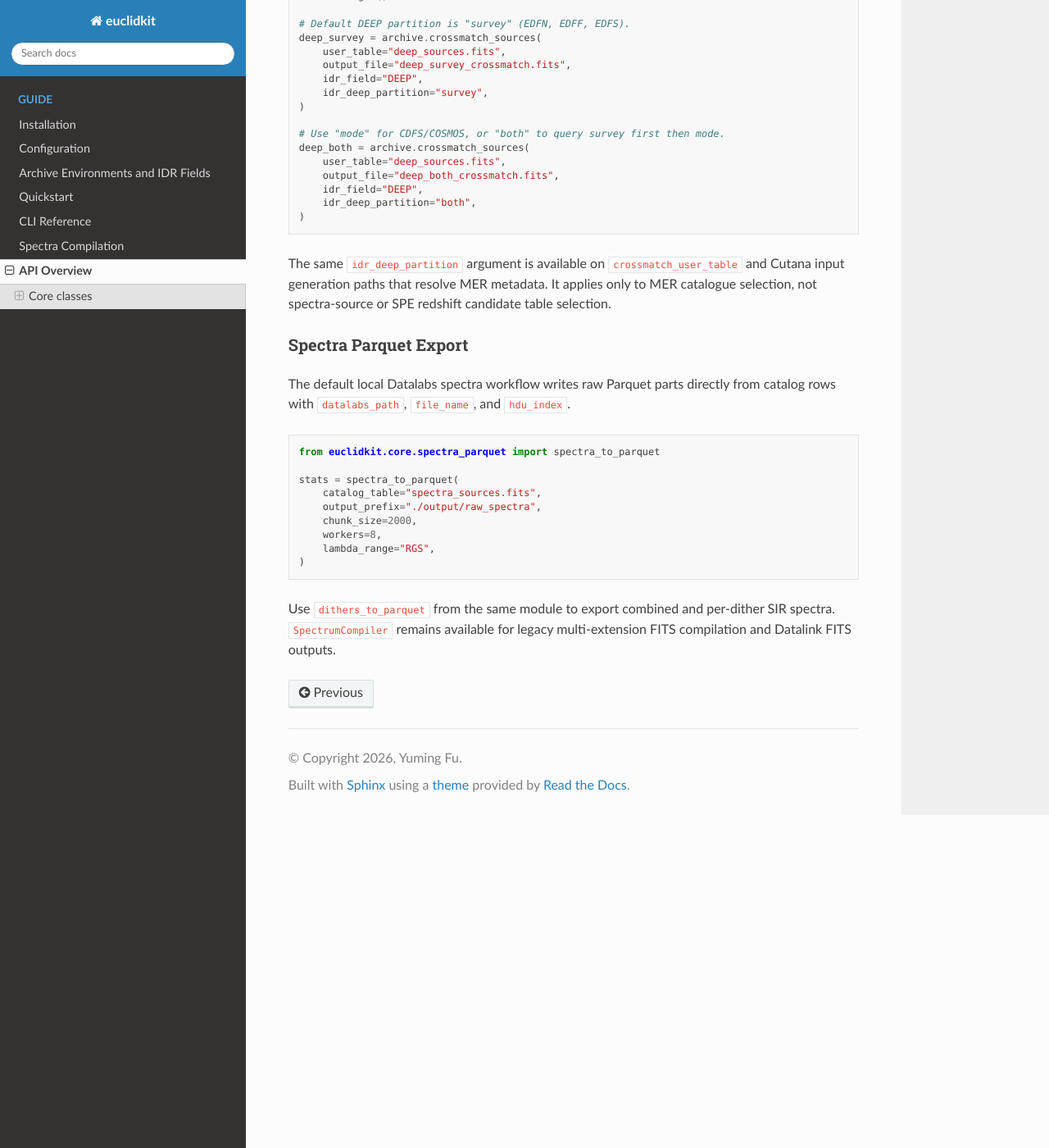
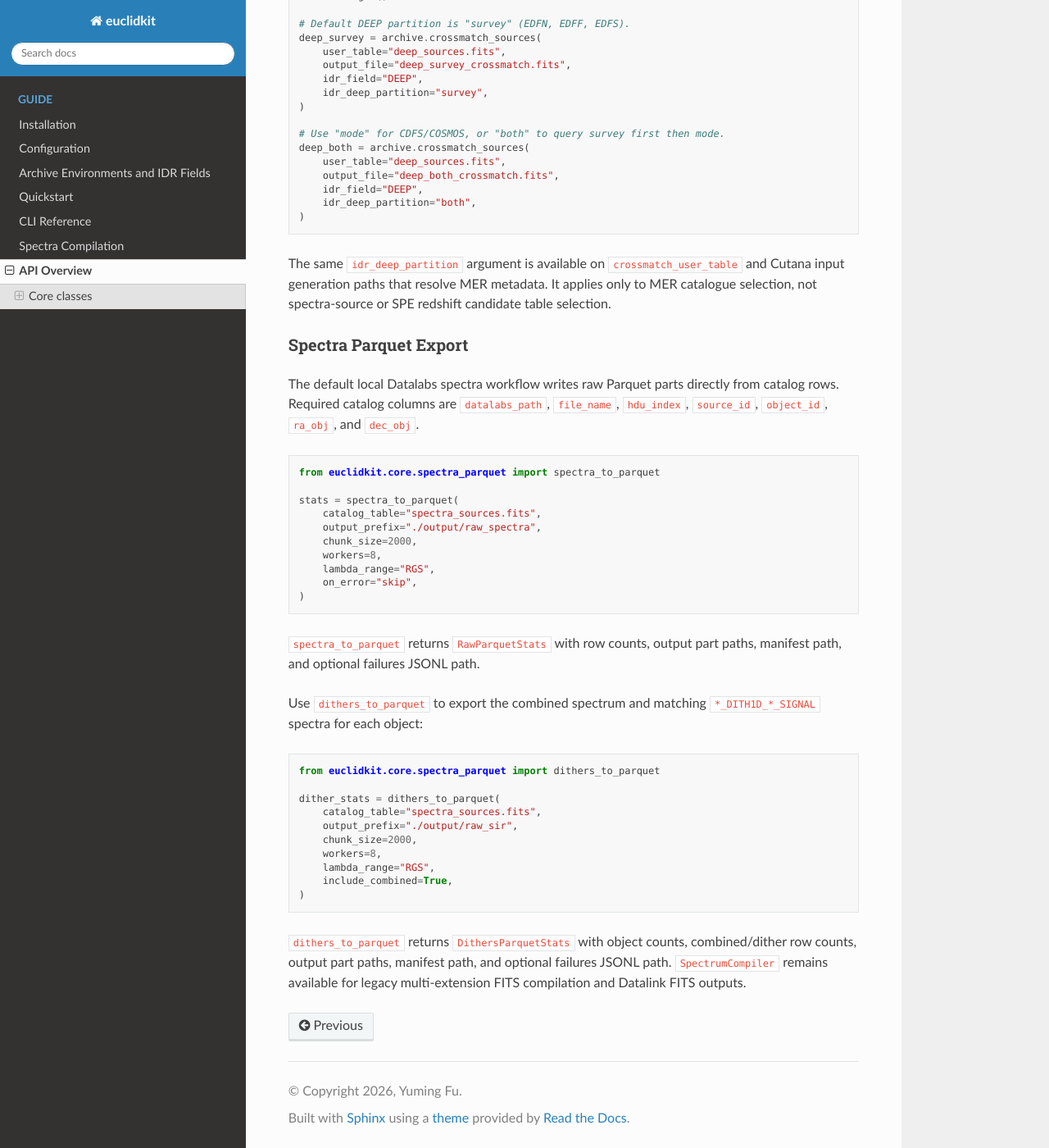
Before and after one commit to rudolffu/euclidkit, a Sphinx documentation site: the page built from docs/source/api.rst, in a window 1280 px wide and 1400 px high, scrolled down 809 px. Shown: the whole window at 82% size. Built offline with Sphinx 7.4.7 and the Read the Docs theme 3.1.0, drawn with Linux system fonts in a browser that asks for light colours.

Commit message:
docs: update spectra parquet workflow

```diff
--- a/docs/source/api.rst
+++ b/docs/source/api.rst
@@ -62,7 +62,8 @@ Spectra Parquet Export
 ~~~~~~~~~~~~~~~~~~~~~~
 
 The default local Datalabs spectra workflow writes raw Parquet parts directly
-from catalog rows with ``datalabs_path``, ``file_name``, and ``hdu_index``.
+from catalog rows. Required catalog columns are ``datalabs_path``, ``file_name``,
+``hdu_index``, ``source_id``, ``object_id``, ``ra_obj``, and ``dec_obj``.
 
 .. code-block:: python
 
@@ -74,8 +75,29 @@ from catalog rows with ``datalabs_path``, ``file_name``, and ``hdu_index``.
        chunk_size=2000,
        workers=8,
        lambda_range="RGS",
+       on_error="skip",
    )
 
-Use ``dithers_to_parquet`` from the same module to export combined and per-dither
-SIR spectra. ``SpectrumCompiler`` remains available for legacy multi-extension
-FITS compilation and Datalink FITS outputs.
+``spectra_to_parquet`` returns ``RawParquetStats`` with row counts, output part
+paths, manifest path, and optional failures JSONL path.
+
+Use ``dithers_to_parquet`` to export the combined spectrum and matching
+``*_DITH1D_*_SIGNAL`` spectra for each object:
+
+.. code-block:: python
+
+   from euclidkit.core.spectra_parquet import dithers_to_parquet
+
+   dither_stats = dithers_to_parquet(
+       catalog_table="spectra_sources.fits",
+       output_prefix="./output/raw_sir",
+       chunk_size=2000,
+       workers=8,
+       lambda_range="RGS",
+       include_combined=True,
+   )
+
+``dithers_to_parquet`` returns ``DithersParquetStats`` with object counts,
+combined/dither row counts, output part paths, manifest path, and optional
+failures JSONL path. ``SpectrumCompiler`` remains available for legacy
+multi-extension FITS compilation and Datalink FITS outputs.
--- a/docs/source/index.rst
+++ b/docs/source/index.rst
@@ -10,7 +10,7 @@ euclidkit Documentation
    :alt: PyPI version
 
 euclidkit is a toolkit for Euclid archival data analysis workflows, including
-catalog crossmatch, spectra query/compilation, and cutout pipeline helpers.
+catalog crossmatch, spectra query, Parquet/FITS spectra export, and cutout pipeline helpers.
 
 Contents
 --------
--- a/docs/source/installation.rst
+++ b/docs/source/installation.rst
@@ -7,6 +7,7 @@ Requirements
 - Python 3.11+
 - Access to ESA Datalabs volumes for local spectra Parquet/FITS workflows
 - COSMOS credentials for Euclid archive access
+- ``pyarrow`` for Parquet workflows (installed as a normal dependency)
 
 Install from PyPI
 -----------------
--- a/docs/source/spectra_compilation.rst
+++ b/docs/source/spectra_compilation.rst
@@ -119,4 +119,6 @@ Notes
 - Parquet workers default to ``min(os.cpu_count(), 8)``.
 - FITS compatibility and Datalink modes default to one worker.
 - Use ``--limit N`` with ``compile-spectra`` for quick Parquet or FITS tests.
-- Use ``--on-error skip`` to continue past unreadable rows and write a failures JSONL.
+- Existing Parquet part, manifest, or failures files require ``--overwrite``.
+- ``--on-error fail`` stops on the first unreadable row.
+- ``--on-error skip`` continues past unreadable rows and writes a failures JSONL.
```
Also changed, not shown: README.md (+64 -55 lines), docs/source/cli.rst (+11 -0 lines), docs/source/quickstart.rst (+11 -1 lines).
